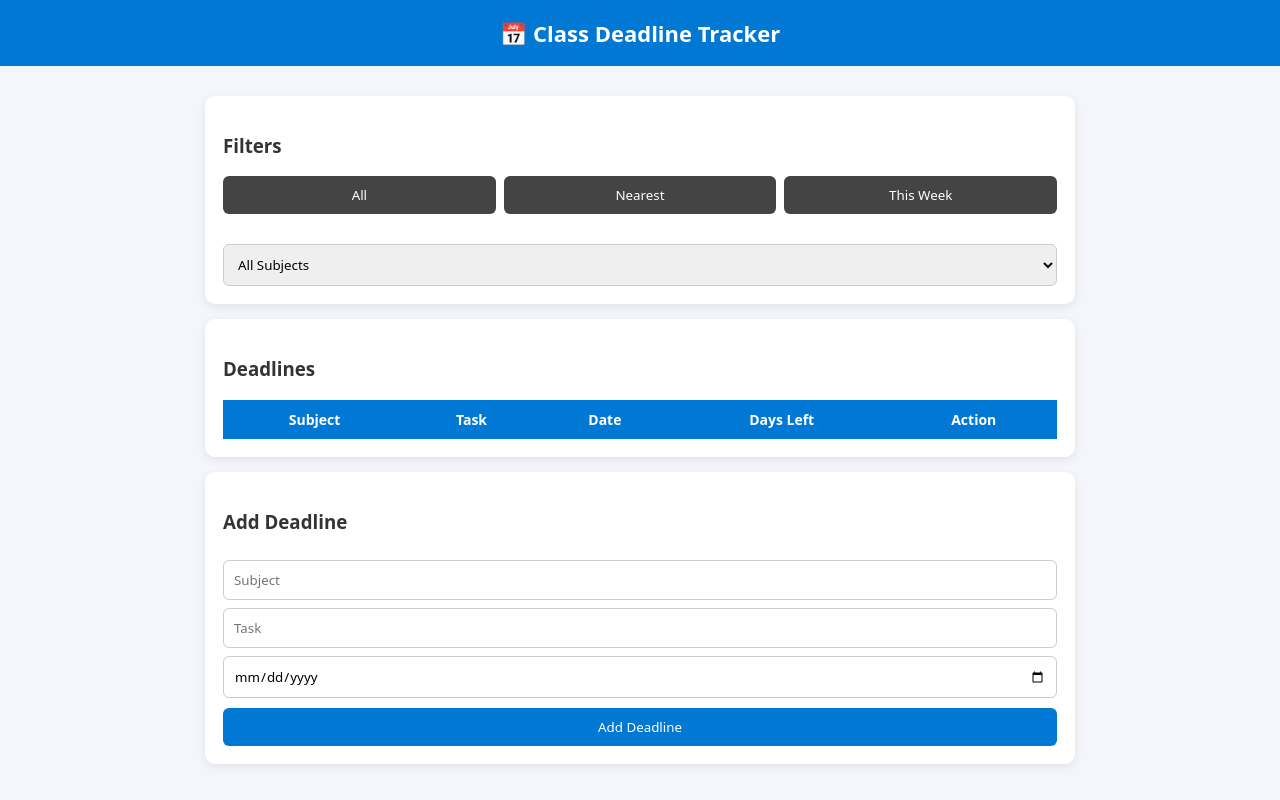
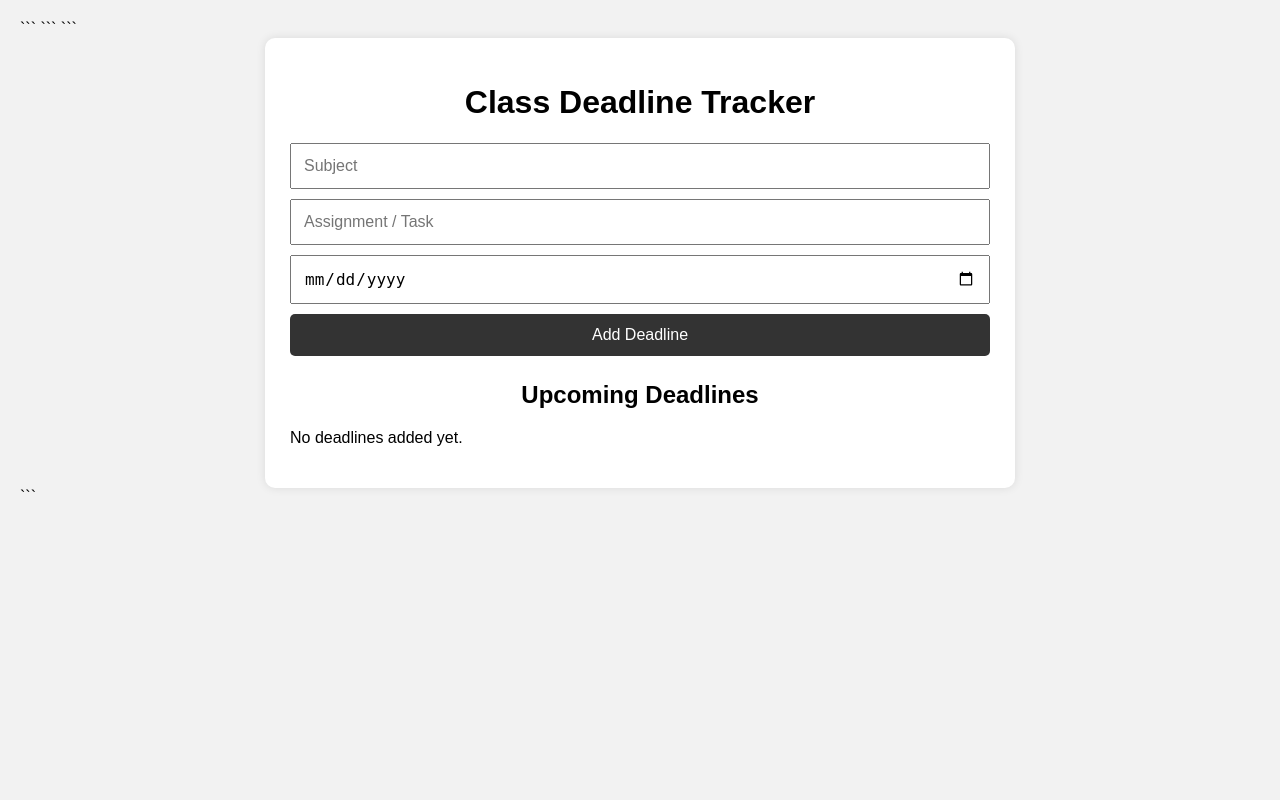
Before and after one commit to your-viz/Class-Deadline-Tracker, a Flask app: template templates/index-simple.html in a window 1280 px wide. Run offline with Flask 3, Linux system fonts and the light colour scheme; the template is opened without the code that fills it, so the values that code supplies are empty.

Commit message:
Improve HTML layout and styling for deadline tracker
Refactor HTML structure and styles for better layout and readability.

````diff
--- a/templates/index-simple.html
+++ b/templates/index-simple.html
@@ -1,378 +1,255 @@
 <!DOCTYPE html>
 
-<html>
-
+<html lang="en">
 <head>
-
+    <meta charset="UTF-8">
+    <meta name="viewport" content="width=device-width, initial-scale=1.0">
     <title>Class Deadline Tracker</title>
 
-    <meta name="viewport" content="width=device-width, initial-scale=1">
-
+```
 <style>
-        * {
-            box-sizing: border-box;
-            font-family: system-ui, -apple-system, Segoe UI, Roboto;
+    body {
+        font-family: Arial, sans-serif;
+        background-color: #f2f2f2;
+        margin: 0;
+        padding: 20px;
     }
 
-        body {
-            margin: 0;
-            background: #f4f6fb;
-            color: #333;
+    .container {
+        max-width: 700px;
+        margin: auto;
+        background: white;
+        padding: 25px;
+        border-radius: 10px;
+        box-shadow: 0 0 10px rgba(0, 0, 0, 0.1);
     }
 
-
-
-        .header {
-            background: #0078D4;
-            color: white;
-            padding: 18px;
+    h1, h2 {
         text-align: center;
-            font-size: 22px;
-            font-weight: 600;
     }
 
-        /* CONTAINER */
-
-        .container {
-            max-width: 900px;
-            margin: auto;
-            padding: 15px;
+    form {
+        display: grid;
+        gap: 10px;
+        margin-bottom: 25px;
     }
 
-        /* CARDS */
-
-        .card {
-            background: white;
-            padding: 18px;
-            margin-top: 15px;
-            border-radius: 10px;
-            box-shadow: 0 3px 10px rgba(0, 0, 0, 0.08);
+    input, button {
+        padding: 12px;
+        font-size: 16px;
     }
 
-        /* INPUTS */
-
-        input,
-        select {
-            width: 100%;
-            padding: 10px;
-            margin-top: 8px;
-            border-radius: 6px;
-            border: 1px solid #ccc;
+    button {
+        background-color: #333;
+        color: white;
+        border: none;
+        cursor: pointer;
+        border-radius: 5px;
     }
 
-        /* BUTTONS */
-
-        button {
-            padding: 10px 14px;
-            border: none;
-            border-radius: 6px;
-            cursor: pointer;
-            font-weight: 500;
+    button:hover {
+        background-color: #555;
     }
 
-        .add {
-            background: #0078D4;
-            color: white;
-            margin-top: 10px;
-            width: 100%;
+    .deadline-card {
+        border: 1px solid #ddd;
+        padding: 15px;
+        margin: 10px 0;
+        border-radius: 8px;
     }
 
-        .add:hover {
-            background: #005fa3;
+    .deadline-card h3 {
+        margin: 0 0 8px;
     }
 
-        .filter-row {
-            display: flex;
-            gap: 8px;
-            flex-wrap: wrap;
+    .delete-btn {
+        background-color: #d9534f;
         margin-top: 10px;
     }
-
-        .filter-btn {
-            background: #444;
-            color: white;
-            flex: 1;
-        }
-
-        .filter-btn:hover {
-            background: #222;
-        }
-
-        .delete {
-            background: #e74c3c;
-            color: white;
-        }
-
-        /* TABLE */
-
-        table {
-            width: 100%;
-            border-collapse: collapse;
-            margin-top: 10px;
-        }
-
-        th {
-            background: #0078D4;
-            color: white;
-            padding: 10px;
-            font-size: 14px;
-        }
-
-        td {
-            padding: 10px;
-            border-bottom: 1px solid #eee;
-            font-size: 14px;
-        }
-
-        /* BADGES */
-
-        .badge {
-            padding: 4px 8px;
-            border-radius: 6px;
-            font-size: 12px;
-            font-weight: 600;
-        }
-
-        .urgent {
-            background: #ffdddd;
-            color: #c0392b;
-        }
-
-        .soon {
-            background: #fff4cc;
-            color: #9a7d0a;
-        }
-
-        .normal {
-            background: #eaf3ff;
-            color: #0078D4;
-        }
-
-        /* MOBILE TABLE */
-
-        @media(max-width:650px) {
-
-            table thead {
-                display: none;
-            }
-
-            table,
-            tbody,
-            tr,
-            td {
-                display: block;
-                width: 100%;
-            }
-
-            tr {
-                background: white;
-                margin-bottom: 10px;
-                border-radius: 8px;
-                box-shadow: 0 2px 8px rgba(0, 0, 0, 0.08);
-                padding: 10px;
-            }
-
-            td {
-                border: none;
-                padding: 6px 0;
-            }
-
-            td:before {
-                font-weight: 600;
-                display: block;
-                color: #777;
-                font-size: 12px;
-            }
-
-            td:nth-child(1):before {
-                content: "Subject";
-            }
-
-            td:nth-child(2):before {
-                content: "Task";
-            }
-
-            td:nth-child(3):before {
-                content: "Date";
-            }
-
-            td:nth-child(4):before {
-                content: "Days Left";
-            }
-
-            td:nth-child(5):before {
-                content: "Action";
-            }
-
-        }
 </style>
-
-    <script>
-
-        let currentDeadlineFilter = "all"
-        let currentSubjectFilter = "all"
-
-        function filterDeadlines(type) {
-            currentDeadlineFilter = type
-            applyFilters()
-        }
-
-        function filterSubject() {
-            currentSubjectFilter = document.getElementById("subjectFilter").value
-            applyFilters()
-        }
-
-        function applyFilters() {
-
-            let rows = document.querySelectorAll("tbody tr")
-
-            let today = new Date()
-            let daysUntilSunday = 7 - today.getDay()
-
-            rows.forEach(row => {
-
-                let days = parseInt(row.dataset.days)
-                let subject = row.dataset.subject
-
-                let deadlineMatch = false
-                let subjectMatch = false
-
-                if (currentDeadlineFilter === "all")
-                    deadlineMatch = true
-                else if (currentDeadlineFilter === "nearest")
-                    deadlineMatch = (days <= 3)
-                else if (currentDeadlineFilter === "week")
-                    deadlineMatch = (days >= 0 && days <= daysUntilSunday)
-
-                if (currentSubjectFilter === "all")
-                    subjectMatch = true
-                else
-                    subjectMatch = (subject === currentSubjectFilter)
-
-                if (deadlineMatch && subjectMatch)
-                    row.style.display = ""
-                else
-                    row.style.display = "none"
-
-            })
-
-        }
-
-    </script>
+```
 
 </head>
 
 <body>
 
-    <div class="header">
-        📅 Class Deadline Tracker
-    </div>
-
+```
 <div class="container">
 
-        <div class="card">
+    <h1>Class Deadline Tracker</h1>
 
-            <h3>Filters</h3>
+    <form id="deadlineForm">
 
-            <div class="filter-row">
+        <input
+            type="text"
+            id="subject"
+            placeholder="Subject"
+            required
+        >
 
-                <button class="filter-btn" onclick="filterDeadlines('all')">All</button>
+        <input
+            type="text"
+            id="task"
+            placeholder="Assignment / Task"
+            required
+        >
 
-                <button class="filter-btn" onclick="filterDeadlines('nearest')">Nearest</button>
+        <input
+            type="date"
+            id="deadline"
+            required
+        >
 
-                <button class="filter-btn" onclick="filterDeadlines('week')">This Week</button>
+        <button type="submit">
+            Add Deadline
+        </button>
+
+    </form>
+
+    <h2>Upcoming Deadlines</h2>
+
+    <div id="deadlineList"></div>
 
 </div>
 
-            <br>
 
-            <select id="subjectFilter" onchange="filterSubject()">
+<script>
 
-                <option value="all">All Subjects</option>
+    const form = document.getElementById("deadlineForm");
 
-                {% for s in subjects %}
+    const deadlineList =
+        document.getElementById("deadlineList");
 
-                <option value="{{s}}">{{s}}</option>
-                {% endfor %}
+    let deadlines =
+        JSON.parse(localStorage.getItem("deadlines")) || [];
 
-            </select>
 
-        </div>
+    function displayDeadlines() {
 
-        <div class="card">
+        deadlineList.innerHTML = "";
 
-            <h3>Deadlines</h3>
+        deadlines.sort(function(a, b) {
 
-            <table>
+            return new Date(a.deadline)
+                - new Date(b.deadline);
 
-                <thead>
+        });
 
-                    <tr>
-                        <th>Subject</th>
-                        <th>Task</th>
-                        <th>Date</th>
-                        <th>Days Left</th>
-                        <th>Action</th>
-                    </tr>
 
-                </thead>
+        if (deadlines.length === 0) {
 
-                <tbody>
+            deadlineList.innerHTML =
+                "<p>No deadlines added yet.</p>";
 
-                    {% for d in deadlines1 %}
+            return;
+        }
 
-                    <tr data-subject="{{d.subject}}" data-days="{{d.days_left}}">
 
-                        <td>{{d.subject}}</td>
+        deadlines.forEach(function(item, index) {
 
-                        <td>{{d.task}}</td>
+            const card =
+                document.createElement("div");
 
-                        <td>{{d.date}}</td>
+            card.className = "deadline-card";
 
-                        <td>
 
-                            {% if d.days_left <= 2 %} <span class="badge urgent">{{d.days_left}} days</span>
-                                {% elif d.days_left <= 7 %} <span class="badge soon">{{d.days_left}} days</span>
-                                    {% else %} <span class="badge normal">{{d.days_left}} days</span>
-                                    {% endif %}
+            card.innerHTML = `
 
-                        </td>
+                <h3>${item.subject}</h3>
 
-                        <td>
-                            <a href="/delete/{{ d.id }}">
-                                <button class="delete">Delete</button>
-                            </a>
-                        </td>
+                <p>
+                    <strong>Task:</strong>
+                    ${item.task}
+                </p>
 
-                    </tr>
+                <p>
+                    <strong>Deadline:</strong>
+                    ${item.deadline}
+                </p>
 
-                    {% endfor %}
+                <button
+                    class="delete-btn"
+                    onclick="deleteDeadline(${index})">
 
-                </tbody>
+                    Delete
 
-            </table>
+                </button>
 
-        </div>
-        <div class="card">
+            `;
 
-            <h3>Add Deadline</h3>
 
-            <form action="/add" method="POST">
+            deadlineList.appendChild(card);
 
-                <input name="subject" placeholder="Subject" required>
+        });
 
-                <input name="task" placeholder="Task" required>
+    }
 
-                <input type="date" name="date" required>
 
-                <button class="add">Add Deadline</button>
+    form.addEventListener("submit", function(event) {
 
-            </form>
+        event.preventDefault();
 
-        </div>
 
-    </div>
+        const subject =
+            document.getElementById("subject").value;
+
+        const task =
+            document.getElementById("task").value;
+
+        const deadline =
+            document.getElementById("deadline").value;
+
+
+        deadlines.push({
+
+            subject: subject,
+
+            task: task,
+
+            deadline: deadline
+
+        });
+
+
+        localStorage.setItem(
+
+            "deadlines",
+
+            JSON.stringify(deadlines)
+
+        );
+
+
+        form.reset();
+
+        displayDeadlines();
+
+    });
+
+
+    function deleteDeadline(index) {
+
+        deadlines.splice(index, 1);
+
+
+        localStorage.setItem(
+
+            "deadlines",
+
+            JSON.stringify(deadlines)
+
+        );
+
+
+        displayDeadlines();
+
+    }
+
+
+    displayDeadlines();
+
+</script>
+```
 
 </body>
-
 </html>
````
Lines whose indentation alone changed are shown as unchanged.
